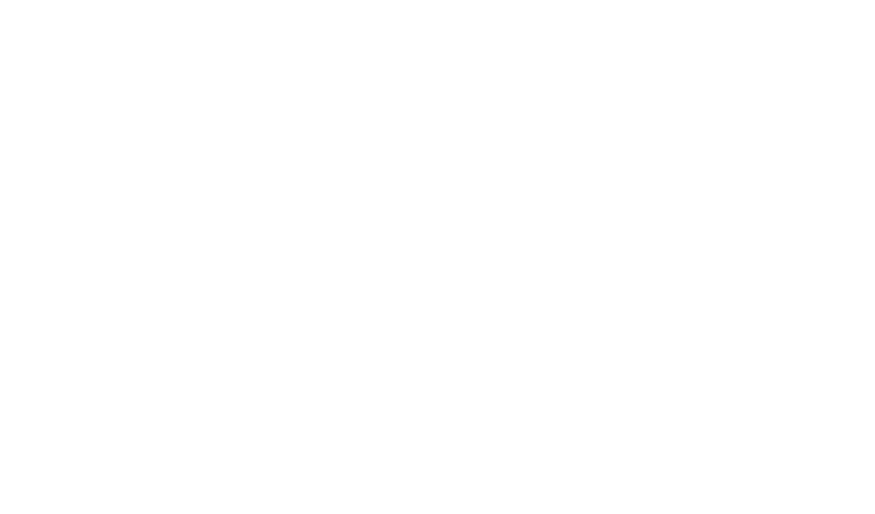
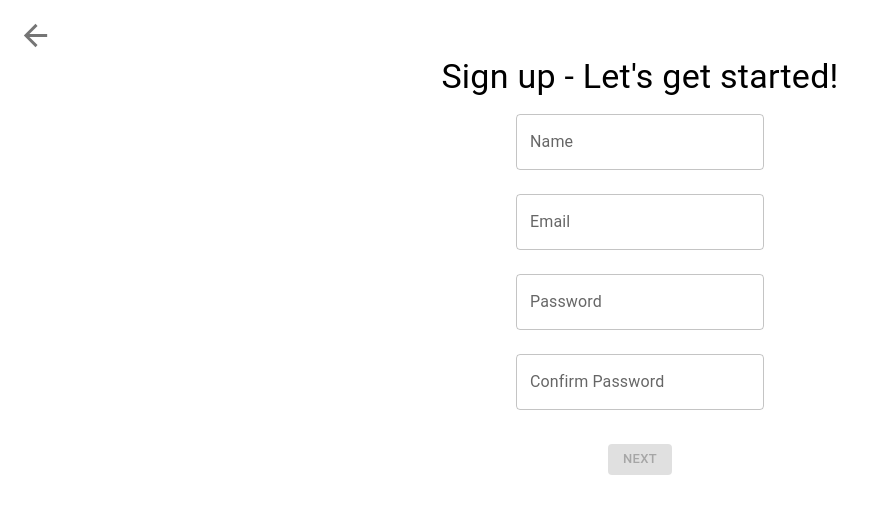
Before and after one commit to joshchyeonlee/NourishU, a React (Create React App) app in the folder client/: page /signup-initial in a window 1280 px wide. Before the commit this address had no page. Shown: the top 514 px of the page, without its empty margins (0-875 px from the left). Built offline with nearby package versions, Linux system fonts and the light colour scheme.

Commit message:
FE for initial sign-up page
Created FE for initial sign up page. Still need to add functionality for the BE and navigation

```diff
--- a/client/src/App.js
+++ b/client/src/App.js
@@ -4,6 +4,7 @@
 import Login from './pages/Login.js'
 import Recipes from './pages/Recipes.js'
 import Profile from './pages/Profile.js';
+import SignUpInitial from './pages/SignUpInitial.js';
 
 function App() {
   return (
@@ -13,6 +14,7 @@
       <Route path="/login" element={<Login />} />
       <Route path="/recipes" element={<Recipes />} />
       <Route path="/profile" element={<Profile />} />
+      <Route path ="/signup-initial" element={<SignUpInitial />} />
     </Routes>
   </BrowserRouter>
   );
--- /dev/null
+++ b/client/src/pages/SignUpInitial.js
@@ -0,0 +1,37 @@
+import React from 'react';
+import { Typography, TextField, Grid, Button, Box, IconButton } from '@mui/material';
+import ArrowBackIcon from '@mui/icons-material/ArrowBack';
+
+const SignUpInitial = () => {
+    return (
+        <div>
+             <Box display="flex" flexDirection="column" justifyContent="center" alignItems="center" padding={4}>
+             <IconButton sx={{position: "absolute", top:10, left: 10}}>
+                <ArrowBackIcon fontSize="large"/>
+                </IconButton>
+            <Typography variant="h4" padding={2}>Sign up - Let's get started!</Typography>
+            <Grid container direction="column" spacing={3} justifyContent="center" alignItems="center">
+                <Grid item>
+                    <TextField id="outlined" label="Name" variant="outlined" />
+                </Grid>
+                <Grid item>
+                    <TextField id="outlined" label="Email" variant="outlined" />
+                </Grid>
+                <Grid item>
+                    <TextField id="outlined" label="Password" variant="outlined" />
+                </Grid>
+                <Grid item>
+                    <TextField id="outlined" label="Confirm Password" variant="outlined" />
+                </Grid>
+                <Grid item style={{ marginTop: '10px' }}>
+                    <Button variant="contained" size="small" disabled>
+                        Next
+                    </Button>
+                </Grid>
+            </Grid>
+            </Box>
+        </div>
+    );
+};
+
+export default SignUpInitial;
```
Also changed, not shown: 1 other file (tests, documents, lock files or other folders).
